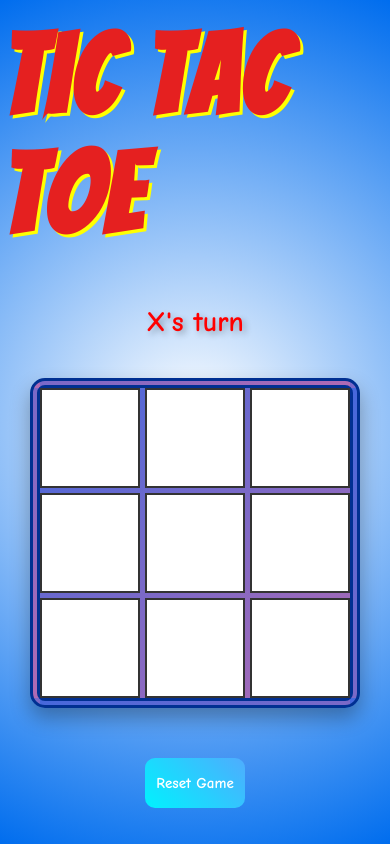
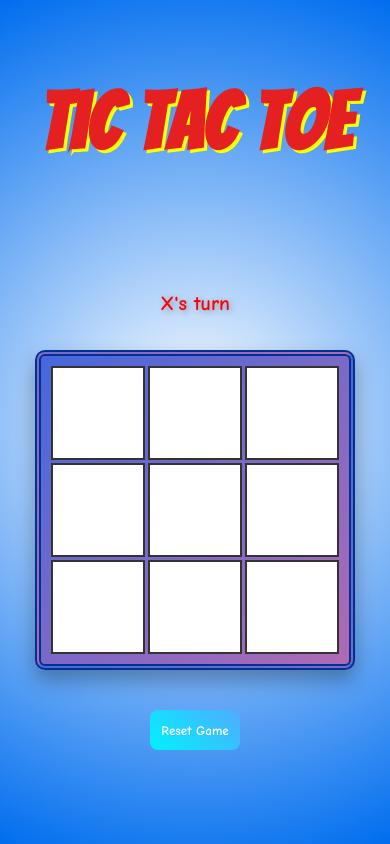
Before and after one commit to F7Z7/Tic-Tac-Toe, a plain HTML site: page index.html in a window 390 px wide. Drawn offline with Linux system fonts and the light colour scheme.

Commit message:
added responsiveness

```diff
--- a/style.css
+++ b/style.css
@@ -15,19 +15,21 @@ main {
     flex-direction: column;
     align-items: center;
     justify-content: space-around;
-    height: 100vh;
+    min-height: 100vh;
+    padding: 20px;
+    text-align: center;
     background: radial-gradient(circle, rgba(255, 255, 255, 1) 0%, rgba(0, 109, 238, 1) 100%);
 }
 
 .header {
     color: #E52020;
-    margin-bottom: 10px;
     font-family: 'Bangers', cursive;
-    font-size: 3.5rem;
-    letter-spacing: 3px;
+    font-size: 3rem;
+    letter-spacing: 2px;
     text-shadow: 3px 3px 0 yellow;
 }
 
+/* Responsive Game Board */
 .gameContainer {
     display: flex;
     flex-direction: column;
@@ -38,48 +40,48 @@ main {
 
 .gameBoard {
     display: grid;
-    grid-template-columns: repeat(3, 100px);
-    grid-template-rows: repeat(3, 100px);
+    grid-template-columns: repeat(3, minmax(80px, 1fr));
+    grid-template-rows: repeat(3, minmax(80px, 1fr));
     gap: 5px;
-    margin: 20px auto;
-    border-radius: 15px;
+    margin: 15px auto;
+    border-radius: 10px;
     box-shadow: 0 10px 20px rgba(0, 0, 0, 0.3);
-    border: 10px double #003092;
+    border: 8px double #003092;
     background: linear-gradient(135deg, #4568dc, #b06ab3);
-
+    padding: 10px;
+    width: 90vw;
+    max-width: 320px;
 }
-
 
 .cell {
     display: flex;
     align-items: center;
     justify-content: center;
-    font-size: 2rem;
+    font-size: 1.8rem;
     font-weight: bold;
     background-color: white;
     border: 2px solid #333;
     cursor: pointer;
     position: relative;
     transition: all 0.3s ease-in-out;
+    aspect-ratio: 1;
 }
 
 .cell:hover {
     background: linear-gradient(135deg, lightgreen, yellow);
 }
 
-
+/* X & O Styles */
 .cell.x::before,
 .cell.x::after {
     content: '';
     position: absolute;
-    width: 12px;
-    height: 70px;
+    width: 10px;
+    height: 60%;
     background-color: red;
     border-radius: 10%;
-    border: 1px solid  #FDAB9E;
-    box-shadow: 0 0 10px  #E50046;
-
-
+    border: 1px solid #FDAB9E;
+    box-shadow: 0 0 10px #E50046;
 }
 
 .cell.x::before {
@@ -93,33 +95,44 @@ main {
 .cell.o::before {
     content: '';
     position: absolute;
-    width: 65px;
-    height: 65px;
-    border: 10px solid #00b8ff;
+    width: 60%;
+    height: 60%;
+    border: 8px solid #00b8ff;
     border-radius: 50%;
     box-shadow: 0 0 10px rgba(0, 184, 255, 0.7);
 }
 
+/* Player Turn */
+#playerTurn {
+    font-size: 24px;
+    font-weight: bold;
+    color: #ffe87b;
+    text-shadow: 2px 2px 6px rgba(0, 0, 0, 0.3);
+    padding: 10px;
+    border-radius: 5px;
+}
+
+/* Reset Button */
 .resetGame button {
     border: none;
     width: 100px;
-    height: 50px;
-    border-radius: 10px;
-    font-size: 15px;
-    margin: 20px;
+    height: 45px;
+    border-radius: 8px;
+    font-size: 14px;
+    margin: 15px;
     padding: 5px;
     color: white;
     cursor: pointer;
     background: linear-gradient(45deg, #00f2fe, #4facfe);
-    font-family: "Comic Neue", serif;
+    font-family: "Comic Neue", cursive;
     font-weight: 700;
     transition: all 0.3s ease-in-out;
 }
 
 .resetGame button:hover {
-    background: linear-gradient(45deg, #ffffff, #ee0000 100%);
+    background: linear-gradient(45deg, #ffffff, #ee0000);
     color: black;
-    transform: scale(1.2);
+    transform: scale(1.1);
     box-shadow: 3px 3px 0 rgba(0, 0, 0, 0.3);
 }
 
@@ -127,13 +140,32 @@ main {
     transform: scale(0.9);
     box-shadow: 0 0 10px rgba(255, 0, 0, 0.8);
 }
+a{
+    opacity: 50%;
+    margin-top: 10px;
+}
+@media screen and (max-width: 600px) {
+    .header {
+        font-size: 2.5rem;
+        letter-spacing: 1px;
+    }
 
-#playerTurn {
-    font-size: 28px;
-    font-weight: bold;
-    color: #ffe87b;
-    text-shadow: 3px 3px 6px rgba(0, 0, 0, 0.3);
-    padding: 10px;
-    border-radius: 5px;
+    .gameBoard {
+        gap: 3px;
+        border: 6px double #003092;
+    }
 
+    .cell {
+        font-size: 1.5rem;
+    }
+
+    #playerTurn {
+        font-size: 20px;
+    }
+
+    .resetGame button {
+        width: 90px;
+        height: 40px;
+        font-size: 13px;
+    }
 }
```
